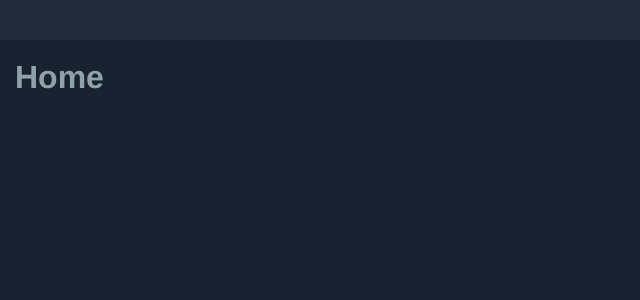
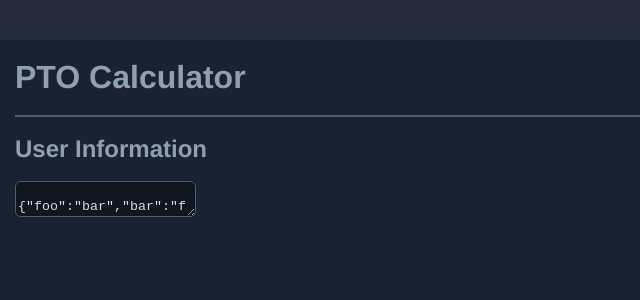
Before and after one commit to bluesalt-labs/pto-calc, a Vue app: page /#/ in a window 1280 px wide. Shown: the top 300 px of the page, without its empty margins (0-640 px from the left). Built offline with nearby package versions, Linux system fonts and the light colour scheme.

Commit message:
adds initial UserDataForm component. Adds some additional styling

```diff
--- /dev/null
+++ b/src/assets/data/userdata.json
@@ -0,0 +1,4 @@
+{
+  "foo": "bar",
+  "bar": "foo"
+}
--- a/src/assets/scss/base.scss
+++ b/src/assets/scss/base.scss
@@ -14,8 +14,10 @@ $color-warm: #EAC67A;
 $color-primary: $color-evening;
 $color-secondary: $color-stormy;
 $color-text: $color-default;
+$color-border: darken($color-default, 25%);
 $color-warning: $color-warm;
 $color-danger: $color-rusty;
+
 
 /* end colors */
 
@@ -76,3 +78,12 @@ html, body, #app, .main-container {
 .container {
   padding: 0 15px;
 }
+
+hr { border: 0.5px solid $color-border; }
+
+input[type="text"], textarea {
+  background-color: darken($color-primary, 5%);
+  color: lighten($color-text, 25%);
+  border-radius: 6px;
+  border-color: $color-border;
+}
--- a/src/components/Routes/Home.vue
+++ b/src/components/Routes/Home.vue
@@ -1,16 +1,21 @@
 <template>
   <div class="container">
-    <h1>{{ msg }}</h1>
+    <h1>PTO Calculator</h1>
+    <hr />
+    <h2>
+      User Information
+    </h2>
+    <UserDataForm />
   </div>
 </template>
 
 <script>
+  import UserDataForm from "../UserDataForm.vue"
+
   export default {
     name: 'Home',
-    data () {
-      return {
-        msg: 'Home'
-      }
+    components: {
+      UserDataForm
     }
   }
 </script>
--- /dev/null
+++ b/src/components/UserDataForm.vue
@@ -0,0 +1,19 @@
+<template>
+  <form method="post" id="user-data-form">
+    <textarea>
+      {{ JSON.stringify(userData) }}
+    </textarea>
+  </form>
+</template>
+
+<script>
+  import userdata from "../assets/data/userdata.json"
+
+  export default {
+    data() {
+      return {
+        userData: userdata
+      }
+    }
+  }
+</script>
--- a/src/layouts/Base.vue
+++ b/src/layouts/Base.vue
@@ -13,16 +13,14 @@
   import Footer from "./Footer.vue"
 
   export default {
+    name: 'Base',
     components: {
       Header,
       Footer
-    },
-    name: 'Base'
+    }
   }
 </script>
 
 <style lang="scss">
   @import "./src/assets/scss/base.scss";
-
-
 </style>
```
Also changed, not shown: config/userdata.json (deleted).
